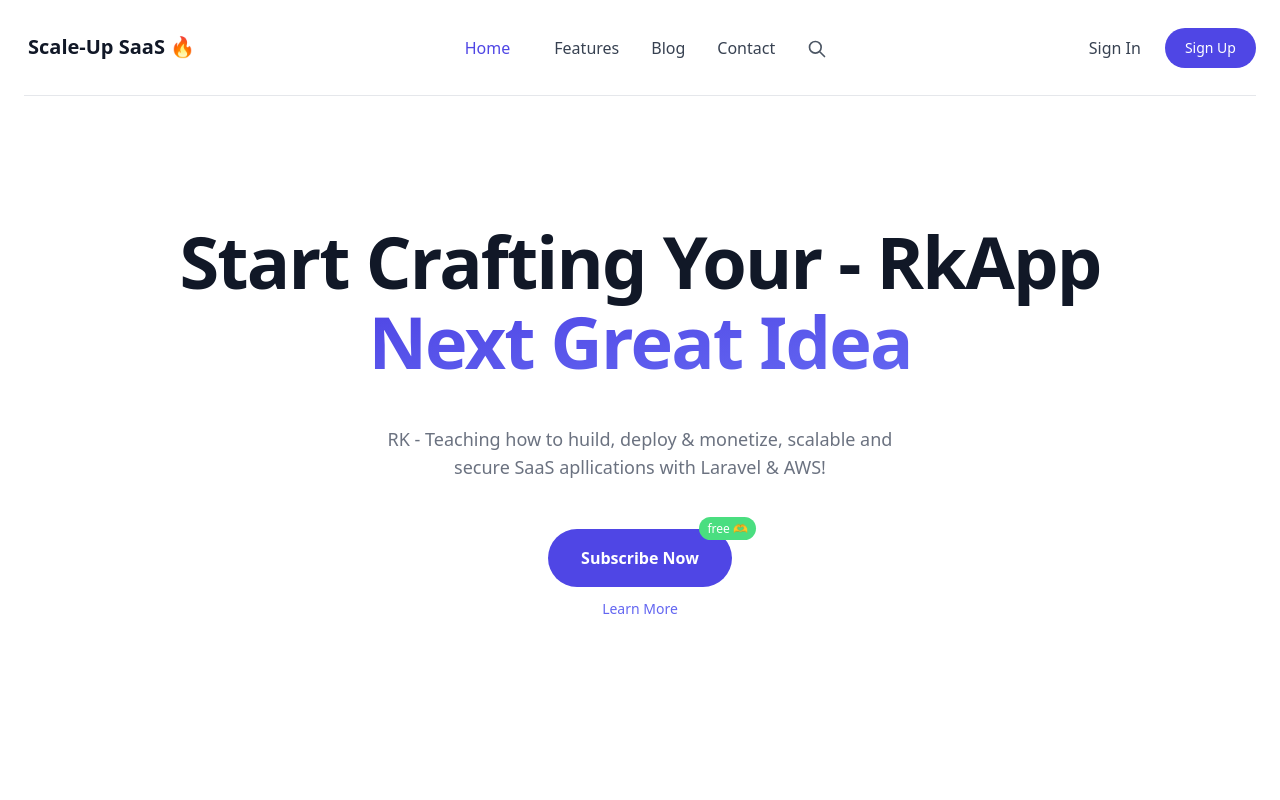
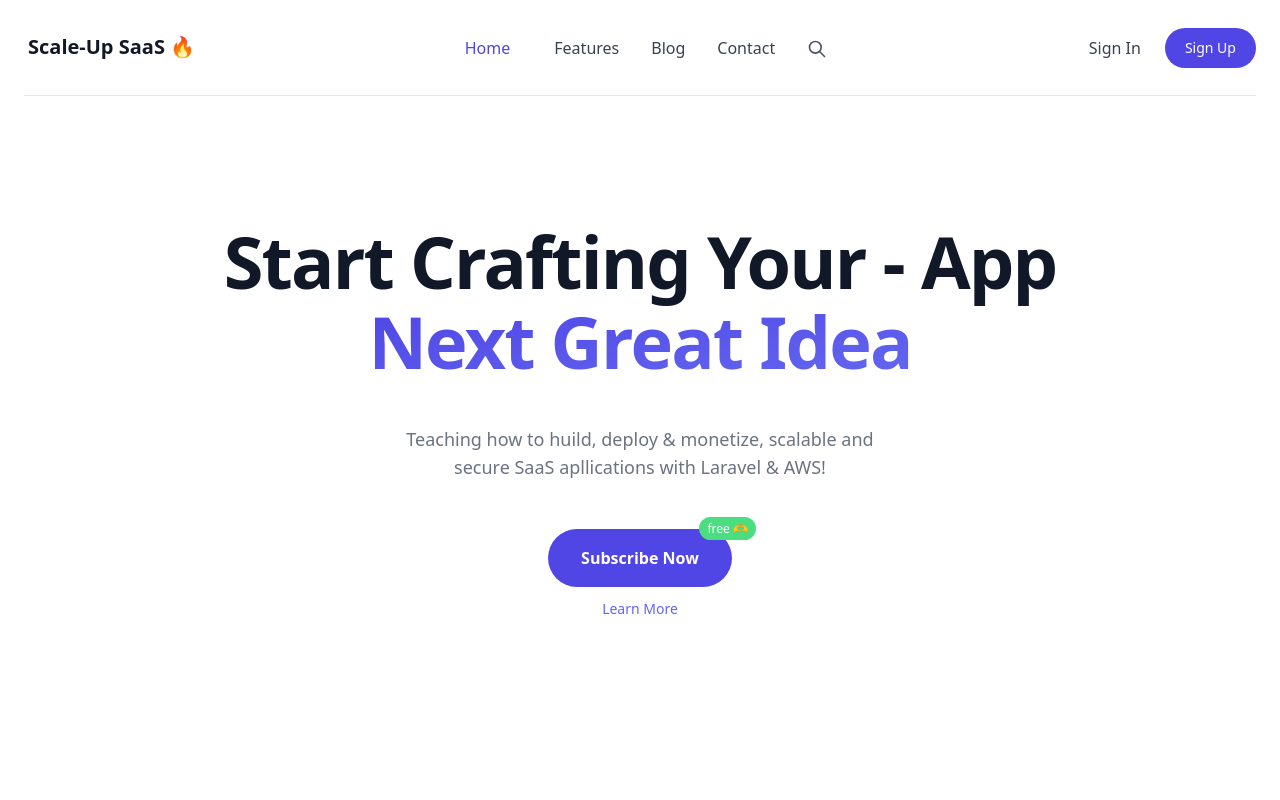
Before and after one commit to ravikumarmmt/nodejs2025tryapp, a website: page html/index.html in a window 1280 px wide. Shown: the top 800 px of the page. Drawn offline with nearby package versions, Linux system fonts and the light colour scheme.

Commit message:
to check ecs deploy mem config changed3

```diff
--- a/html/index.html
+++ b/html/index.html
@@ -1828,10 +1828,10 @@
             <div class="container max-w-lg px-4 py-32 mx-auto mt-px text-left md:max-w-none md:text-center">
                 <h1
                     class="text-5xl font-extrabold leading-10 tracking-tight text-left text-gray-900 md:text-center sm:leading-none md:text-6xl lg:text-7xl">
-                    <span class="inline md:block">Start Crafting Your - RkApp</span> <span
+                    <span class="inline md:block">Start Crafting Your - App</span> <span
                         class="relative mt-2 text-transparent bg-clip-text bg-gradient-to-br from-indigo-600 to-indigo-500 md:inline-block">Next
                         Great Idea</span></h1>
-                <div class="mx-auto mt-5 text-gray-500 md:mt-12 md:max-w-lg md:text-center lg:text-lg">RK - Teaching how to huild, deploy & monetize, scalable and secure
+                <div class="mx-auto mt-5 text-gray-500 md:mt-12 md:max-w-lg md:text-center lg:text-lg">Teaching how to huild, deploy & monetize, scalable and secure
                     SaaS apllications with Laravel & AWS!</div>
                 <div class="flex flex-col items-center mt-12 text-center">
                     <span class="relative inline-flex w-full md:w-auto">
```
